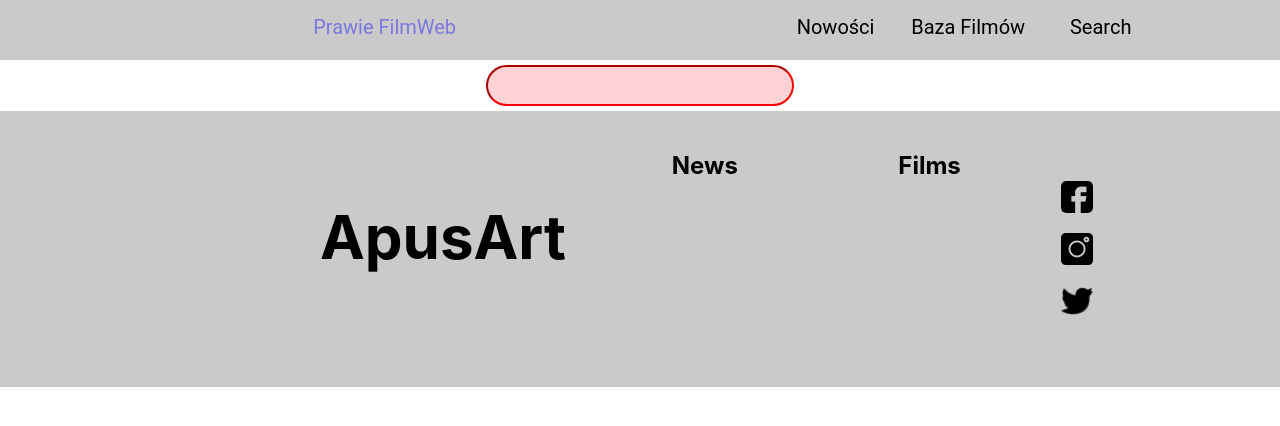
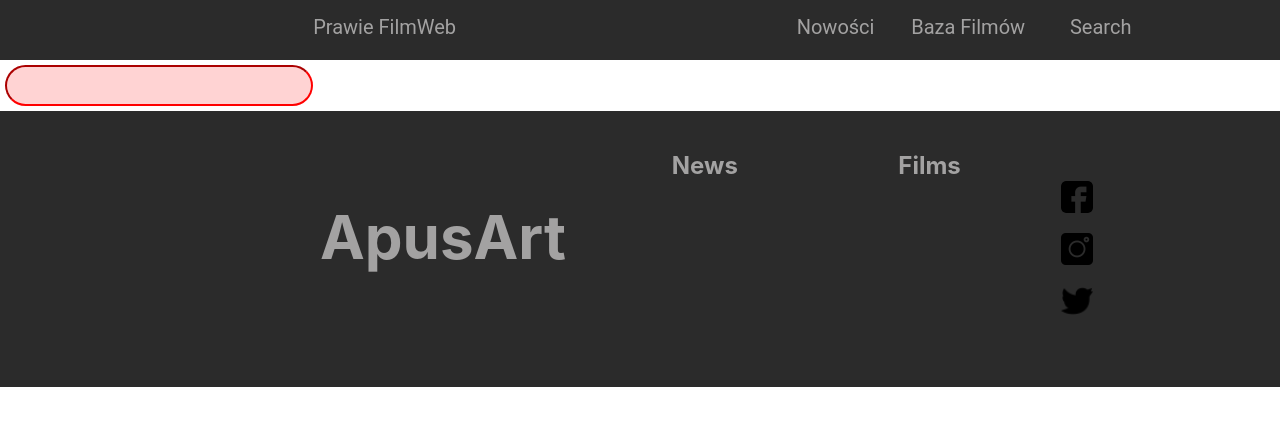
Before and after one commit to MIKE432/AlmostFilmweb, a React (Create React App) app: page /Search in a window 1280 px wide. Shown: the top 426 px of the page. Built offline with nearby package versions, Linux system fonts and the light colour scheme.

Commit message:
added a lot

```diff
--- a/src/AlmostFilmWeb/Description/Description.module.scss
+++ b/src/AlmostFilmWeb/Description/Description.module.scss
@@ -2,8 +2,7 @@
     text-decoration: none;
     text-align: center;
     display: block;
-    background-color: rgba(255, 0, 0, 0.534);
-    color: white;
+    background-color: var(--content-background-color);
     border-radius: 20px;
     margin: 0 auto;
     margin-bottom: 10px;
@@ -11,9 +10,10 @@
     padding: 15px;
     width: 500px;
 
+    color: var(--content-text-color);
+
     &:hover {
         cursor: pointer;
-        box-shadow: 5px 5px 5px rgba(255, 0, 0, 0.288);
-        background-color: rgba(255, 0, 0, 0.288);
+        background-color: var(--content-hover-color);
     }
 }
--- a/src/AlmostFilmWeb/Footer/Footer.module.scss
+++ b/src/AlmostFilmWeb/Footer/Footer.module.scss
@@ -5,7 +5,8 @@
 .Footer {
     height: 100%;
     width: 100%;
-    background-color: var(--main-color) ;
+    background-color: var(--main-color);
+    color: var(--text-color);
     display: flex;
     flex-direction: row;
 
--- a/src/AlmostFilmWeb/LandingPage/request.js
+++ b/src/AlmostFilmWeb/LandingPage/request.js
@@ -2,5 +2,5 @@ export const request = (destiny, queryString = '') => {
     const url = 'https://api.themoviedb.org/3/'
      + destiny
       + '?' + queryString + '&api_key=612ebf63e580831559365d1bc93af503'
-    return fetch(url).then(response => response.json())
+    return fetch(url).then(response => response.json(), response => console.log(response))
 }
--- a/src/AlmostFilmWeb/MovieDetails/MovieDetails.js
+++ b/src/AlmostFilmWeb/MovieDetails/MovieDetails.js
@@ -33,14 +33,15 @@ class Details extends React.Component {
 
 
         return (
-            <div>
-                <div className = {Styles.Details} style={{backgroundImage: `url(https://image.tmdb.org/t/p/original${movie.poster_path})`}}>
-                    <div className = {Styles.container}>
-                        <h1 className = {Styles.title}>{movie.title}</h1>
-                        <h1 className = {Styles.title}>Vote: {movie.vote_average}</h1>
+            <div className = {Styles.AllDetails}>
+                <div className = {Styles.Details}>
+                    <div className = {Styles.Poster} style={{backgroundImage: `url(https://image.tmdb.org/t/p/original${movie.poster_path})`}}>
+                        <div className = {Styles.container}>
+                            <h1 className = {Styles.title}>{movie.title}</h1>
+                            <h1 className = {Styles.title}>Vote: {movie.vote_average}</h1>
+                        </div>
                     </div>
                 </div>
-
                 <p>{movie.overview}</p>
             </div>
         )
--- a/src/AlmostFilmWeb/MovieDetails/MovieDetails.module.scss
+++ b/src/AlmostFilmWeb/MovieDetails/MovieDetails.module.scss
@@ -1,16 +1,37 @@
-.Details {
-    padding: 20px;
-    min-height: 500px;
-    color: #fff;
-    background: #e7e7e7;
-    margin-bottom: 30px;
+@import '../../DefConsts.scss';
+
+
+.Poster {
+
+    height: 70%;
+    width:60%;
     background-size: cover;
     background-position: center;
     text-align: center;
+    justify-self: center;
 }
 
 .loading {
     text-align: center;
+}
+
+.Details {
+    height: 100vh;
+    width: 100vw;
+}
+
+.AllDetails {
+
+    padding: 93px;
+    display: flex;
+    background-color: var(--background-main-color);
+
+    p {
+        margin: 60px 10px 60px 0;
+        text-align: justify;
+        padding: 12% 0 0 0;
+        color: var(--text-color);
+    }
 }
 
 .title {
@@ -25,6 +46,4 @@
 
 .container {
     max-width: 600px;
-
-
   }
--- a/src/AlmostFilmWeb/NavBar/NavBar.js
+++ b/src/AlmostFilmWeb/NavBar/NavBar.js
@@ -15,7 +15,6 @@ class NavBar extends React.Component {
     render() {
         return(
             <div className={Styles.NavBar}>
-
                 <div className = {Styles.logo}>
                     <NavLink className = {Styles.Logo} to = "/"  >Prawie FilmWeb</NavLink>
                 </div>
--- a/src/AlmostFilmWeb/NavBar/NavBar.module.scss
+++ b/src/AlmostFilmWeb/NavBar/NavBar.module.scss
@@ -1,5 +1,6 @@
 @import '../../DefFonts.scss';
 @import '../../DefMedia.scss';
+@import '../../DefConsts.scss';
 
 .NavBar {
     display: flex;
@@ -10,7 +11,8 @@
 
     width:100%;
     font-size: 20px;
-    background-color: rgb(202, 202, 202);
+    background-color: var(--main-color);
+    color: var(--text-color);
     height: 30px;
     padding: 15px;
     text-align: center;
@@ -36,8 +38,7 @@
     text-decoration: none;
     @include font-body;
     font-size: 20px;
-
-    color: rgba(0, 0, 255, 0.404);
+    color: var(--text-color);
 
     &:hover {
         cursor: pointer;
@@ -49,6 +50,7 @@
     display: flex;
     flex-direction: row;
     justify-content:space-between;
+
     padding: 0 10% 0 20%;
     width: 35%;
     height: 100%;
@@ -60,10 +62,10 @@
     height: 100%;
     text-align: center;
     text-decoration: none;
-    color: black;
+    color: var(--text-color);
 
     &:hover {
         cursor: pointer;
-        color:green;
+        @include font-on-hover
     }
 }
--- a/src/AlmostFilmWeb/Search/Search.js
+++ b/src/AlmostFilmWeb/Search/Search.js
@@ -2,9 +2,25 @@ import React from 'react';
 import Styles from './Search.module.scss'
 import { request } from '../LandingPage/request.js'
 import { Description } from '../Description/Description.js'
-import { LoadingComponent } from '../../Assets/LoadingComponent/LoadingComponent'
 
 
+const Details = (props) => {
+
+    if(props.movie === undefined)
+        return null;
+
+    return(
+        <div>
+            <h1>{props.movie.title}</h1>
+            <div>
+
+                <h1>{props.movie.poster_path}</h1>
+                <h1>{props.movie.release_date}</h1>
+                <h6>{props.movie.overviewas}</h6>
+            </div>
+        </div>
+    )
+}
 
 class Search extends React.Component {
 
@@ -13,33 +29,27 @@ class Search extends React.Component {
 
         this.state = {
             popular: [],
+            movie: {},
             isLoading: false,
         }
     }
 
-    handleSubmit = (event) => {
-        event.preventDefault()
-        console.log(this.state)
-    }
-
     onChangeName = (change) => {
+        console.log(change.target.value)
         this.setState({isLoading: true})
-        request('search/movie',`query=${change.target.value}$`)
-        .then(data => this.setState({popular: data.results, isLoading: false}))
-    }
-
-    render() {
-        const {isLoading} = this.setState;
-
-        if(isLoading) {
-            return (
-                <LoadingComponent />
-            )
+        request('search/movie', `query=${change.target.value}$`)
+        .then(data => this.setState({popular: data.results, isLoading: false, movie: data.results[0]}))
     }
 
 
+
+    render() {
         return(
             <div className = {Styles.SearchComponent} >
+
+                <Details movie = {this.state.movie} className = {Styles.Details} />
+
+                <div className = {Styles.searchAndResults}>
                     <input onChange = {this.onChangeName} className = {Styles.Input} />
                     {
                         this.state.popular.map((item) => (
@@ -54,9 +64,9 @@ class Search extends React.Component {
                         ))
                     }
                 </div>
+            </div>
         )
     }
 }
 
 export default Search
-//debounce
--- a/src/AlmostFilmWeb/Search/Search.module.scss
+++ b/src/AlmostFilmWeb/Search/Search.module.scss
@@ -18,5 +18,16 @@
 
 .SearchComponent {
     text-align: center;
+    display: flex;
+    flex-direction: row;
+}
 
+.Details {
+    width: 70%;
+    height: 100vh;
 }
+
+.searchAndResults {
+    display: flex;
+    flex-direction: column;
+}
--- a/src/AlmostFilmWeb/globals.module.scss
+++ b/src/AlmostFilmWeb/globals.module.scss
@@ -1,24 +1,26 @@
+@import '../DefConsts.scss';
+
 .list {
     text-align: center;
     display: block;
-    background-color: rgb(134, 209, 205);
+    background-color: var(--background-main-color);
     border-radius: 20px;
     margin: 0 auto;
     margin-bottom: 10px;
     margin-top: 10px;
     padding: 15px;
     width: 500px;
+    color: var(--content-text-color);
 
     &:hover {
         cursor: pointer;
-        box-shadow: 5px 5px 5px rgba(18, 180, 59, 0.212);
-        background-color: rgba(134, 209, 205, .5);
+        background-color: var(rgb(231, 231, 231));
     }
 }
 
 .all {
     text-align: center;
     padding: 30px;
-    background-color: rgba(13, 122, 211, 0.87);
+    background-color: var(--background-main-color);
 
 }
--- a/src/DefConsts.scss
+++ b/src/DefConsts.scss
@@ -1,3 +1,9 @@
 :root {
-    --main-color:rgb(202, 202, 202);
+    --main-color:rgb(43, 43, 43);
+    --text-color: rgb(163, 162, 162);
+    --hover-color: rgb(231, 231, 231);
+    --background-main-color: rgb(73, 73, 73);
+    --content-background-color: rgb(163, 162, 162);
+    --content-text-color: rgb(43, 43, 43);
+    --content-hover-color: rgb(231, 231, 231);
 }
--- a/src/DefFonts.scss
+++ b/src/DefFonts.scss
@@ -1,3 +1,5 @@
+@import './DefConsts.scss';
+
 $desktop: 1382px !default;
 $phone: 768px !default;
 
@@ -10,5 +12,5 @@ $phone: 768px !default;
 }
 
 @mixin font-on-hover {
-    color: green;
+    color: var(--hover-color);
 }
```
Lines whose indentation alone changed are shown as unchanged.
